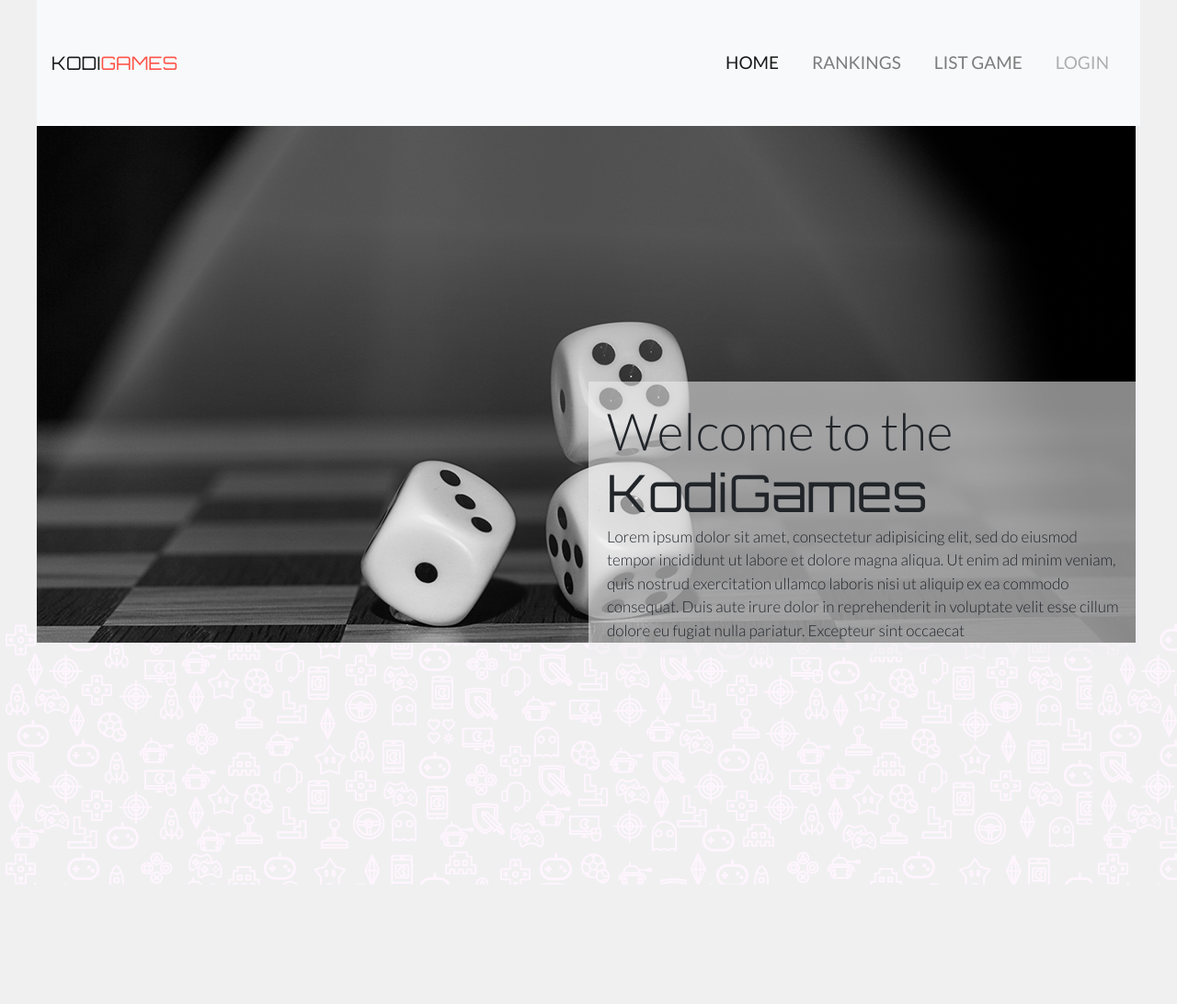
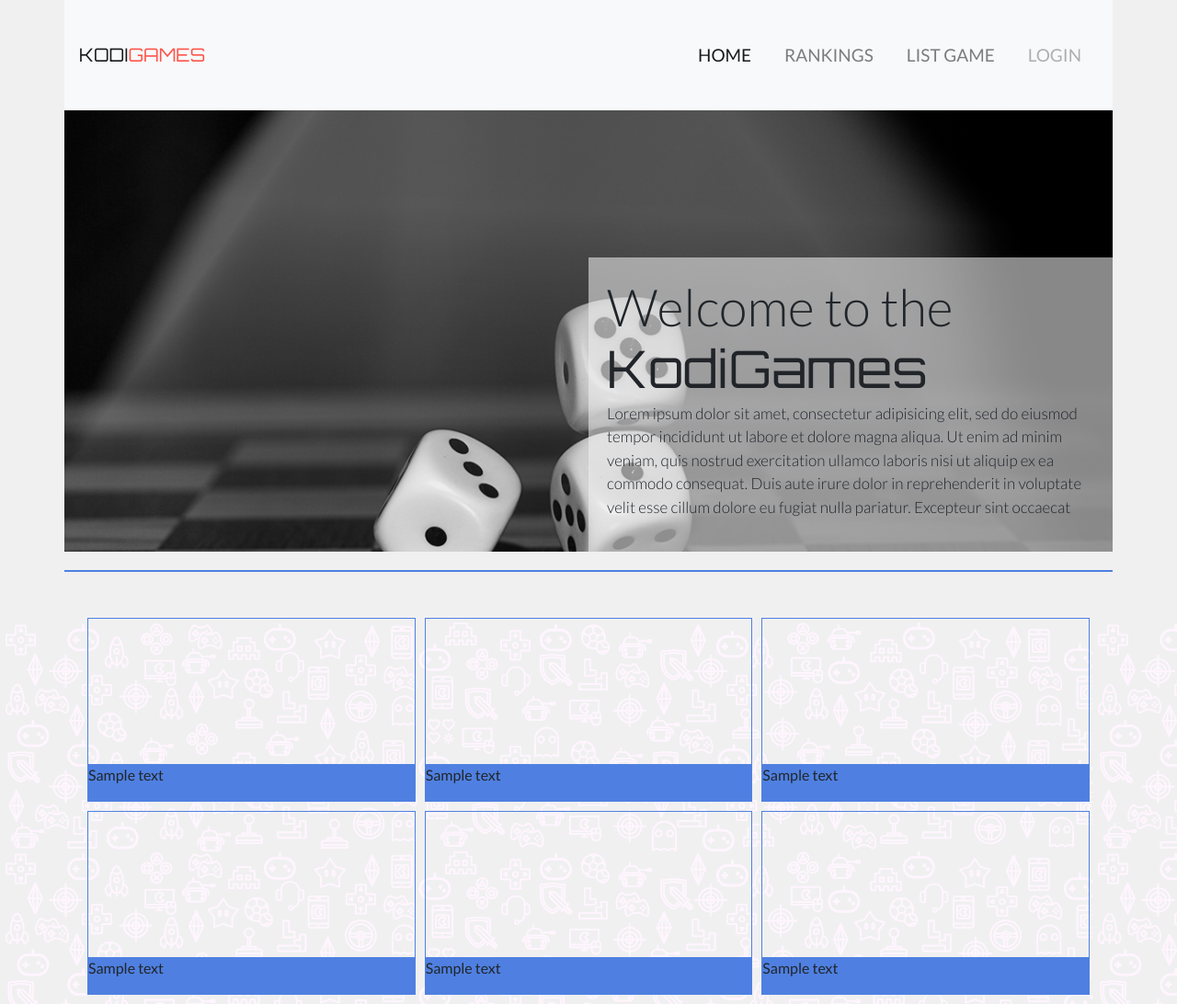
Before and after one commit to Project-web-2018-01/Home-page, a website: page index.html in a window 1280 px wide. Shown: the whole page at 92% size. Before the commit the page ends 962 px from the top, so only its background shows below. Drawn offline with nearby package versions, Linux system fonts and the light colour scheme.

Commit message:
Add gamelist section, add game-boxes

```diff
--- a/index.html
+++ b/index.html
@@ -13,7 +13,7 @@
     <link rel="stylesheet" type="text/css" href="css/style.css">
 </head>
 <body>
-    <nav class="navbar navbar-expand-lg navbar-light bg-light">
+    <nav class="container navbar navbar-expand-lg navbar-light bg-light">
         <a class="navbar-brand" href="#">Kodi<span>Games</span></a>
         <button class="navbar-toggler" type="button" data-toggle="collapse" data-target="#navbarNavAltMarkup" aria-controls="navbarNavAltMarkup" aria-expanded="false" aria-label="Toggle navigation">
             <span class="navbar-toggler-icon"></span>
@@ -27,11 +27,11 @@
             </div>
         </div>
     </nav>
-    <section class="home">
-        <div class="container-fluid">
-            <div class="home-box">
+    <div class="container home-container">
+        <section class="home d-flex align-items-end justify-content-end">
+            <div class="d-inline-block home-box">
                 <h1>Welcome to the
-                        <span>KodiGames</span>
+                    <span>KodiGames</span>
                 </h1>
                 <p>Lorem ipsum dolor sit amet,
                 consectetur adipisicing elit, sed do
@@ -46,18 +46,49 @@
                 pariatur. Excepteur sint occaecat
                 </p>
             </div>
+        </section>
+    </div>
+    <div class="container gamelist-container">
+        <section class="gamelist">
+            <div class="games-row-1 d-flex justify-content-around">
+                <div class="game-box d-flex flex-column justify-content-end">
+                    <div class="game-box-info">
+                        <p>Sample text</p>
+                    </div>
+                </div>
+                <div class="game-box d-flex flex-column justify-content-end">
+                    <div class="game-box-info">
+                        <p>Sample text</p>
+                    </div>
+                </div>
+                <div class="game-box d-flex flex-column justify-content-end">
+                    <div class="game-box-info">
+                        <p>Sample text</p>
+                    </div>
+                </div>
+            </div>
+            <div class="games-row-2 d-flex justify-content-around">
+                <div class="game-box d-flex flex-column justify-content-end">
+                    <div class="game-box-info">
+                        <p>Sample text</p>
+                    </div>
+                </div>
+                <div class="game-box d-flex flex-column justify-content-end">
+                    <div class="game-box-info">
+                        <p>Sample text</p>
+                    </div>
+                </div>
+                <div class="game-box d-flex flex-column justify-content-end">
+                    <div class="game-box-info">
+                        <p>Sample text</p>
+                    </div>
+                </div>
+            </div>
+        </section>
+        <footer>
 
-        </div>
-    </section>
-
-
-    <footer>
-
-
-    </footer>
-
-
-
+        </footer>
+    </div>
     <script type="javascript" src="js/script.js"></script>
 </body>
 </html>
--- a/package.json
+++ b/package.json
@@ -5,12 +5,9 @@
   "scripts": {
     "browser": "npm run test:browser",
     "test:browser": "node_modules/.bin/browser-sync start --server --files 'css/*.css' '*.html'",
-
     "sass": "npm run test:sass",
     "test:sass": "sass --watch sass/style.scss:css/style.css",
-
     "all": "npm run browser | npm run sass"
-
   },
   "repository": {
     "type": "git",
--- a/sass/style.scss
+++ b/sass/style.scss
@@ -12,11 +12,12 @@ $lato: 'Lato', sans-serif;
 
 body {
     font-family: Lato;
-    margin: 0 auto;
-    max-width: 1200px;
+    margin: 0;
     background-image: url(../images/bg-icons.png);
     background-repeat: repeat;
     background-color: $dark-white;
+}
+
 .navbar {
     width: 100%;
     align-items: right;
@@ -24,9 +25,10 @@ body {
     font-family: $lato;
     color: $dark-blue;
     text-transform: uppercase;
-            height: 137px;
+    min-height: 15vh;
     font-size: 19px;
     margin-bottom: 0px;
+
     a {
         font-family: $orbitron;
         span {
@@ -48,18 +50,19 @@ body {
         }
     }
 }
+
+.home-container {
+    padding: 0;
+}
+
 .home {
-            height: 825px;
-            width: 100%;
+	min-height: 60vh;
 	background-image: url(../images/roll-the-dice.png);
     background-repeat: no-repeat;
-            position: relative;
+    background-size: cover;
+
     .home-box {
-                width: 600px;
-                height: 300px;
-                position: absolute;
-                right: 0;
-                bottom: 30%;
+    	flex-basis: 50%;
         background-color: $dark-white-box-home;
         padding: 20px;
         h1 {
@@ -77,4 +80,36 @@ body {
         }
     }
 }
+
+.gamelist-container {
+	margin-top: 20px;
+	border-top: 2px solid $blue;
 }
+
+.gamelist {
+	padding-top: 40px;
+	min-height: 100px;
+}
+
+.games-row-1,
+.games-row-2 {
+	margin: 10px 0;
+}
+
+.game-box {
+	flex: 1;
+	margin: 0 10px;
+	border: 1px solid $blue;
+	min-height: 25vh;
+	background-repeat: no-repeat;
+	background-size: cover;
+}
+
+.game-box:nth-child(2) {
+	margin: 0;
+}
+
+.game-box-info {
+	background: $blue;
+	height: 20%;
+}
```
Also changed, not shown: css/style.css, 1 other file. Lines whose indentation alone changed are shown as unchanged.
